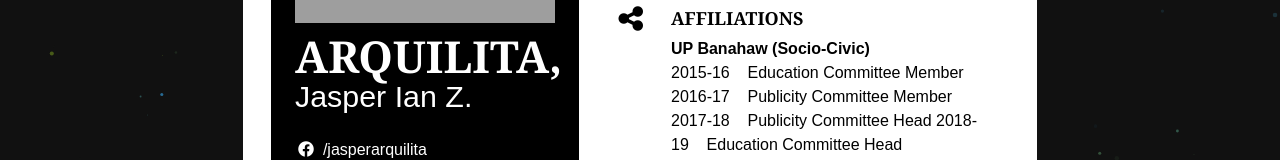
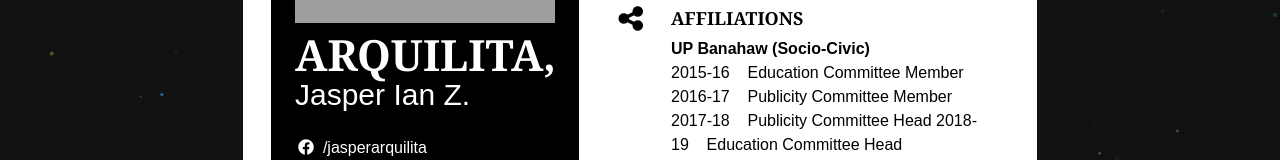
Before and after one commit to kooomei/kooomei.github.io, a plain HTML site: page index.html in a window 1280 px wide. Shown: the part 305-465 px from the top of the page. Drawn offline with nearby package versions, Linux system fonts and the light colour scheme; grey boxes are pictures that could not be loaded.

Commit message:
Removed em font sizes

```diff
--- a/index.html
+++ b/index.html
@@ -27,8 +27,8 @@
         <!-- ID -->
         <div class="col-md-5 py-3 px-4" style="background-color: black; color: white;">
           <img src="./public/images/grad_pic.jpg" style="width: 100%; height: auto; aspect-ratio: 1; object-fit: cover; object-position: 0 0;"/>
-          <label class="header-text" style="font-size: 2.75em"><strong>ARQUILITA,</strong></label>
-          <label style="font-size: 1.9em; margin-top: -15px">Jasper Ian Z.</label>
+          <label class="header-text" style="font-size: 43px"><strong>ARQUILITA,</strong></label>
+          <label style="font-size: 30px; margin-top: -15px">Jasper Ian Z.</label>
 
           <div class="m-3"></div>
 
```
